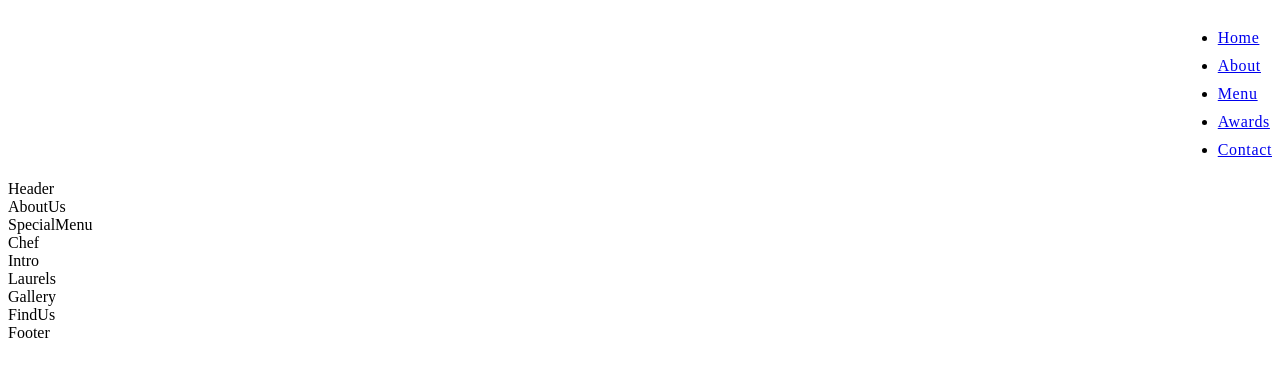
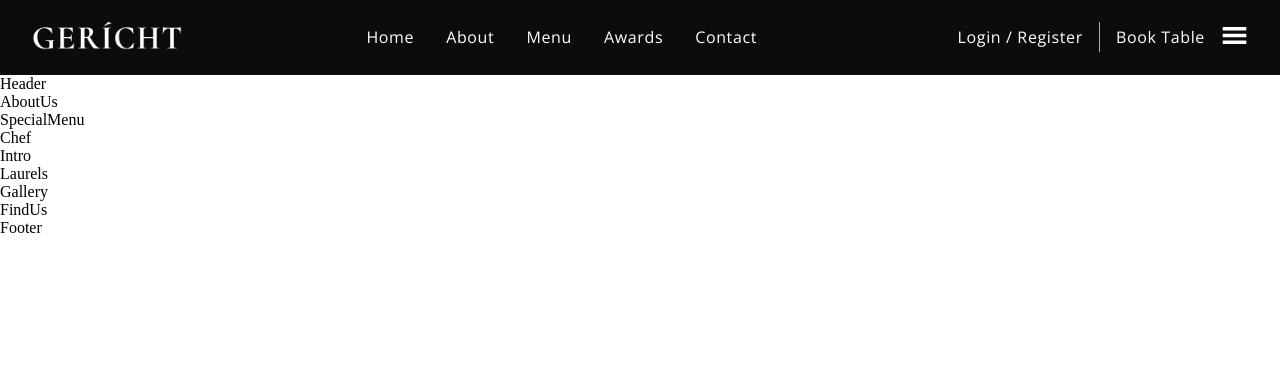
Before and after one commit to Lanceky/restaurant-site-blueprint-react, a React (Create React App) app: page / in a window 1280 px wide. Shown: the top 376 px of the page. Built offline with nearby package versions, Linux system fonts and the light colour scheme; the HTML template or start-up script is replaced by a standard one; a web font is replaced by a local one.

Commit message:
styling the navbar

```diff
--- a/src/components/Navbar/Navbar.css
+++ b/src/components/Navbar/Navbar.css
@@ -4,4 +4,45 @@
     justify-content: space-between;
     align-items: center;
     background: var(--color-black);
+    padding: 1rem 2rem;
 }
+.app__navbar-logo{
+    display: flex;
+    justify-content: flex-start;
+    align-items: center;
+}
+.app__navbar-logo img{
+    width: 150px;
+}
+.app__navbar-links{
+    flex: 1;
+    display: flex;
+    justify-content: center;
+    align-items: center;
+    list-style:none;
+}
+.app__navbar-links li{
+    margin: 0 1rem;
+    cursor: pointer;
+}
+.app__navbar-links li:hover{
+    color: var(--color-grey);
+}
+.app__navbar-login{
+    display: flex;
+    justify-content: flex-end;
+    align-items: center;
+}
+.app__navbar-login a{
+    margin: 0 1rem;
+    transition: 0.5s ease;
+    text-decoration: none;
+}
+.app__navbar-login a:hover{
+    border-bottom: 1px solid var(--color-golden);
+}
+.app__navbar-login div{
+    width: 1px;
+    height: 30px;
+    background-color: var(--color-grey);
+}
--- a/src/components/Navbar/Navbar.jsx
+++ b/src/components/Navbar/Navbar.jsx
@@ -18,6 +18,14 @@ const Navbar = () => (
       <li className='p__opensans'><a href="#awards">Awards</a></li>
       <li className='p__opensans'><a href="#contact">Contact</a></li>
     </ul>
+    <div className='app__navbar-login'>
+      <a href="#login" className='p__opensans'>Login / Register</a>
+      <div />
+      <a href="/" className='p__opensans'>Book table</a>
+    </div>
+    <div className='app__navbar-smallscreen'>
+      <GiHamburgerMenu color='#fff' fontSize={27} onClick={()=>{}}/>
+    </div>
   </nav>
 );
 
--- a/src/constants/index.js
+++ b/src/constants/index.js
@@ -1,5 +1,5 @@
 import images from './images';
 import meal from '../assets/meal.mp4';
 import data from './data';
-
+import './index.css';
 export { images, meal, data };
--- a/src/index.js
+++ b/src/index.js
@@ -1,6 +1,6 @@
 import React from 'react-dom/client';
 import ReactDOM from 'react-dom/client';
 import App from './App'
-
+import './index.css';
 const root = ReactDOM.createRoot(document.getElementById('root'));
 root.render(<App />)
```
